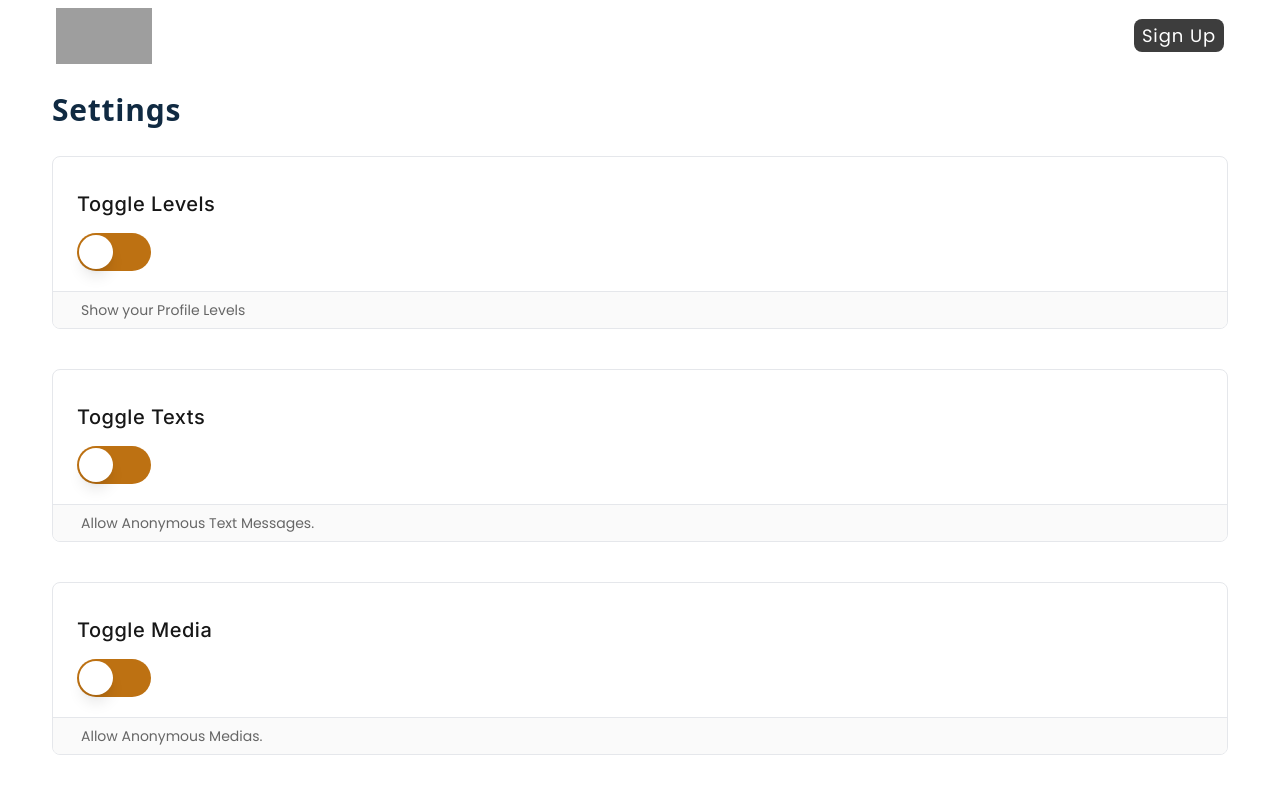
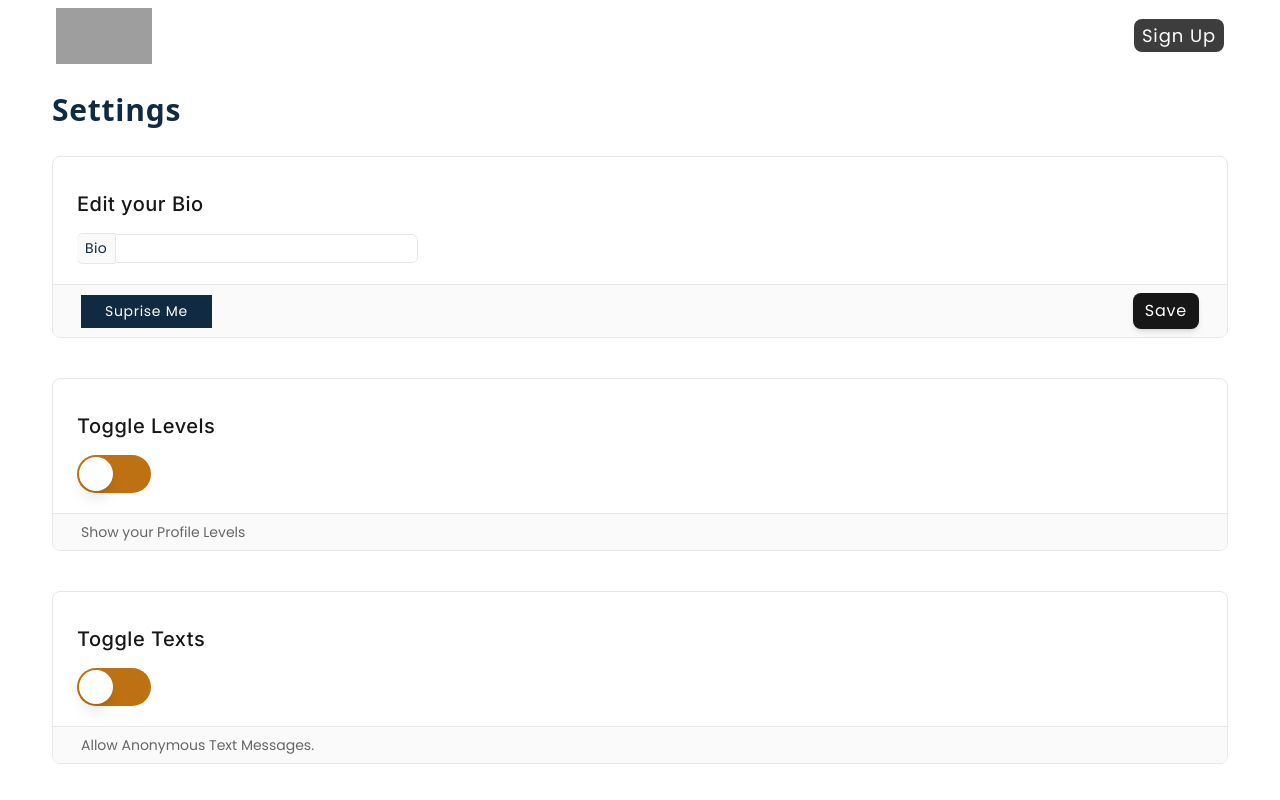
Before and after one commit to MemoMe-Org/client, a Next.js app: page /settings in a window 1280 px wide. Shown: the top 800 px of the page. Built offline with nearby package versions, Linux system fonts and the light colour scheme; no server answers; grey boxes are pictures that could not be loaded.

Commit message:
[add] edit bio

```diff
--- a/app/settings/page.tsx
+++ b/app/settings/page.tsx
@@ -1,19 +1,27 @@
+/* eslint-disable react-hooks/rules-of-hooks */
 "use client"
+import { useState } from 'react'
 import axios from '../api/axios'
+import genBio from '@/lib/genBio'
+import notify from '@/utils/notify'
 import MyPage from '@/components/MyPage'
 import { UserStore } from '@/utils/store'
+import Input from '@/components/EditInput'
 import SwitchBtn from '@/components/Switch'
 import throwError from '@/utils/throwError'
 import { AxiosError, AxiosResponse } from 'axios'
 import { inter, poppins } from '@/public/fonts/f'
+import { LoaderThree } from '@/components/Loader'
 
 const page = () => {
     const {
+        bio, setBio,
         setShowLevels, allowTexts, showLevels,
         allowFiles, setAllowTexts, setAllowFiles,
     } = UserStore()
 
-    // edit bio
+    const [bioLoad, setBioLoad] = useState<boolean>(false)
+
     // edit gen msg type
 
     const toggler = async (type: string): Promise<void> => {
@@ -56,6 +64,18 @@ const page = () => {
         })
     }
 
+    const editBio = async (): Promise<void> => {
+        setBioLoad(true)
+        await axios.patch(
+            '/auth/api/bio',
+            { bio }
+        ).then((res: AxiosResponse) => notify('success', 'Successful.'))
+            .catch((err: AxiosError) => throwError(err))
+            .finally(() => setBioLoad(false))
+    }
+
+    const supriseMe = async () => setBio(await genBio() || '')
+
     return (
         <MyPage param='settings'>
             {({ data }) => (
@@ -66,6 +86,35 @@ const page = () => {
                         </h1>
                     </article>
                     <section className={`${poppins.className} flex flex-col gap-10 text-clr-13 mb-10`}>
+                        <article className='rounded-lg border-[0.75px] overflow-hidden'>
+                            <div className='flex flex-col gap-3.5 pt-8 px-6 pb-5'>
+                                <h3 className={`${inter.className} text-clr-16 font-medium tracking-wide text-[20px]`}>
+                                    Edit your Bio
+                                </h3>
+                                <Input
+                                    type='text'
+                                    label='Bio'
+                                    value={bio}
+                                    maxLength={150}
+                                    className='w-full'
+                                    onChange={setBio}
+                                />
+                            </div>
+                            <footer className='profile-footer'>
+                                <button
+                                    onClick={async () => await supriseMe()}
+                                    className='save-btn'>
+                                    Suprise Me
+                                </button>
+                                <button
+                                    className='save-btn-2'
+                                    disabled={bio === data?.Profile?.bio}
+                                    onClick={async () => await editBio()}>
+                                    {bioLoad ? <LoaderThree /> : 'Save'}
+                                </button>
+                            </footer>
+                        </article>
+
                         <article className='rounded-lg border-[0.75px]  overflow-hidden'>
                             <div className='flex flex-col gap-3.5 pt-8 px-6 pb-5'>
                                 <h3 className={`${inter.className} text-clr-16 font-medium tracking-wide text-[20px]`}>
@@ -115,7 +164,7 @@ const page = () => {
                             </div>
                             <footer className='profile-footer'>
                                 <p className='text-clr-17 text-xs md:text-sm'>
-                                    {allowFiles ? 'Deny Anonymous Medias.' : 'Allow Anonymous Medias.'}
+                                    {allowFiles ? 'Deny Anonymous Media.' : 'Allow Anonymous Media.'}
                                 </p>
                             </footer>
                         </article>
```
